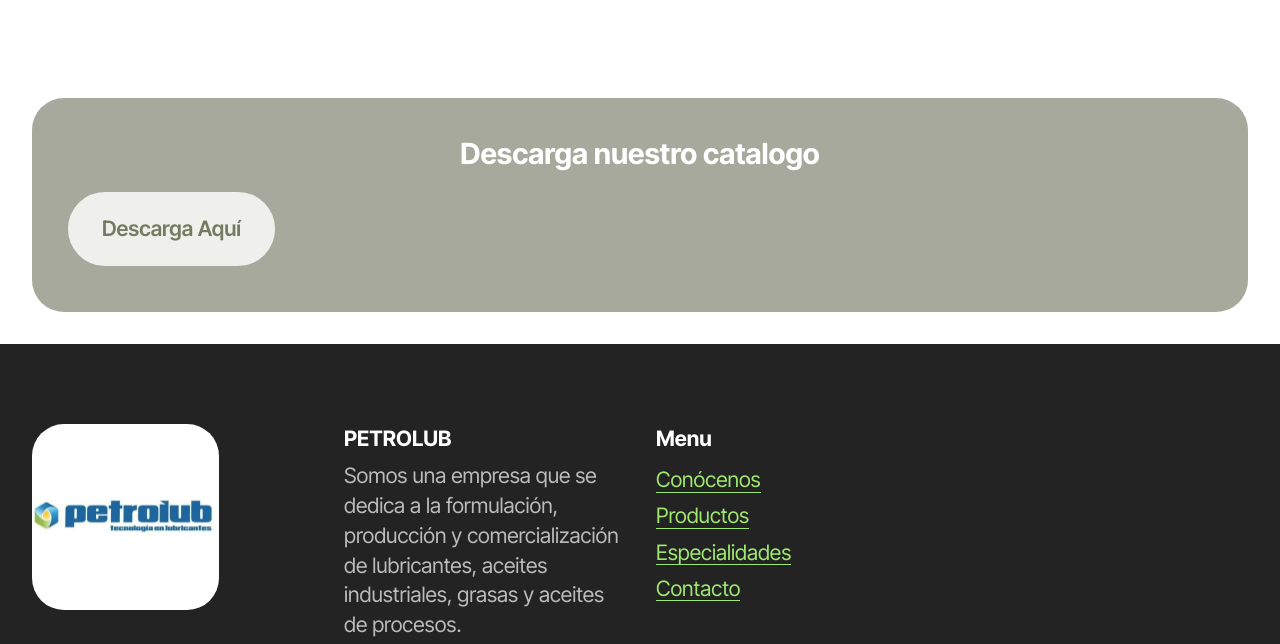
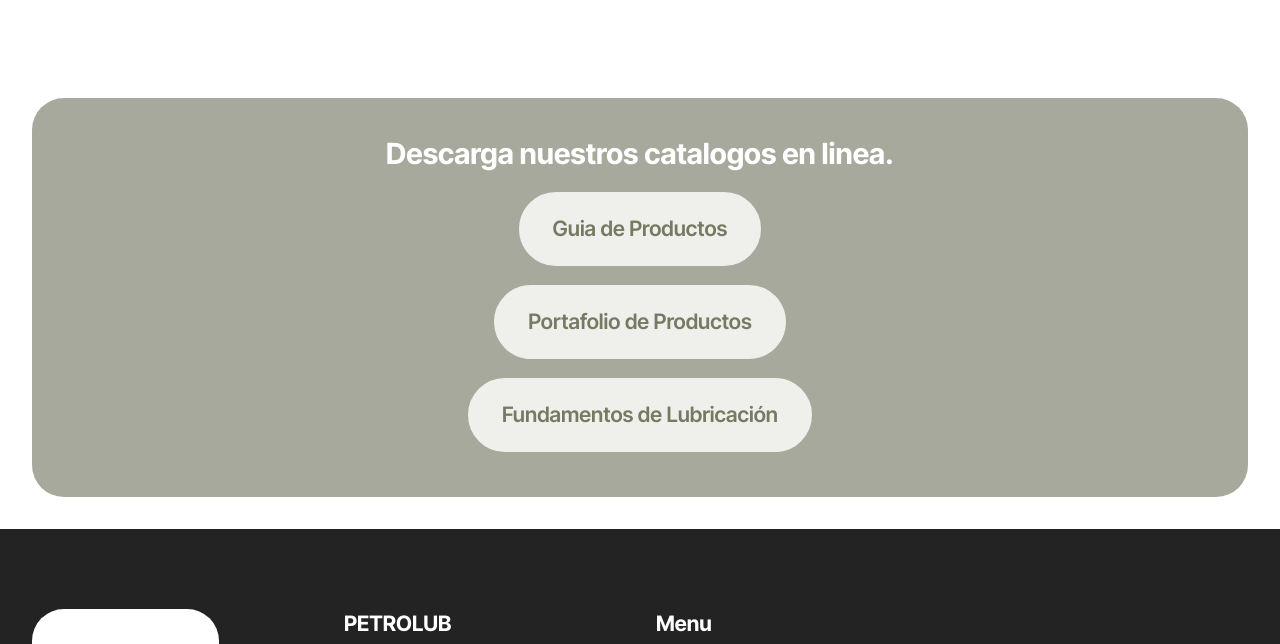
Before and after one commit to petrolub/colombia, a website: page index.html in a window 1280 px wide. Shown: the part 2640-3284 px from the top of the page. Drawn offline with Linux system fonts and the light colour scheme; files whose address does not match are found by name.

Commit message:
Update index.html

```diff
--- a/index.html
+++ b/index.html
@@ -234,10 +234,12 @@
 					<div class="card-box align-left">
 
 						<h5 class="card-title mbr-fonts-style display-5">
-							<strong>Descarga nuestro catalogo</strong></h5>
+							<strong>Descarga nuestros catalogos en linea.</strong></h5>
 
+					 <div class="mbr-section-btn mt-auto align-center"><a class="btn btn-lg btn-white display-7" href="https://firebasestorage.googleapis.com/v0/b/tlogistics-30f3f.appspot.com/o/petrolub%2FPORTAFOLIO%20MASIVO%20PETROLUB%20(2).pdf?alt=media&token=761a652e-3742-40da-ba17-4e8aaad80621" target="_blank">Guia de Productos</a> </div>
+            <div class="mbr-section-btn mt-auto align-center"><a class="btn btn-lg btn-white display-7" href="https://firebasestorage.googleapis.com/v0/b/tlogistics-30f3f.appspot.com/o/petrolub%2FDOC-20240423-WA0078..pdf?alt=media&token=a3c57a39-cfd1-41e4-a164-849c958b71a9" target="_blank">Portafolio de Productos </a> </div>
+          	<div class="mbr-section-btn mt-auto align-center"><a class="btn btn-lg btn-white display-7" href="https://firebasestorage.googleapis.com/v0/b/tlogistics-30f3f.appspot.com/o/petrolub%2FDOC-20240424-WA0048..pdf?alt=media&token=90192e79-2845-4ede-8073-2a19f1ead931" target="_blank">Fundamentos de Lubricación</a> </div>
 
-						<div class="mbr-section-btn mt-auto"><a class="btn btn-lg btn-white display-7" href="https://firebasestorage.googleapis.com/v0/b/tlogistics-30f3f.appspot.com/o/petrolub%2FPORTAFOLIO%20MASIVO%20PETROLUB%20(2).pdf?alt=media&token=761a652e-3742-40da-ba17-4e8aaad80621" target="_blank">Descarga Aquí</a></div>
 					</div>
 				</div>
 			</div>
```
